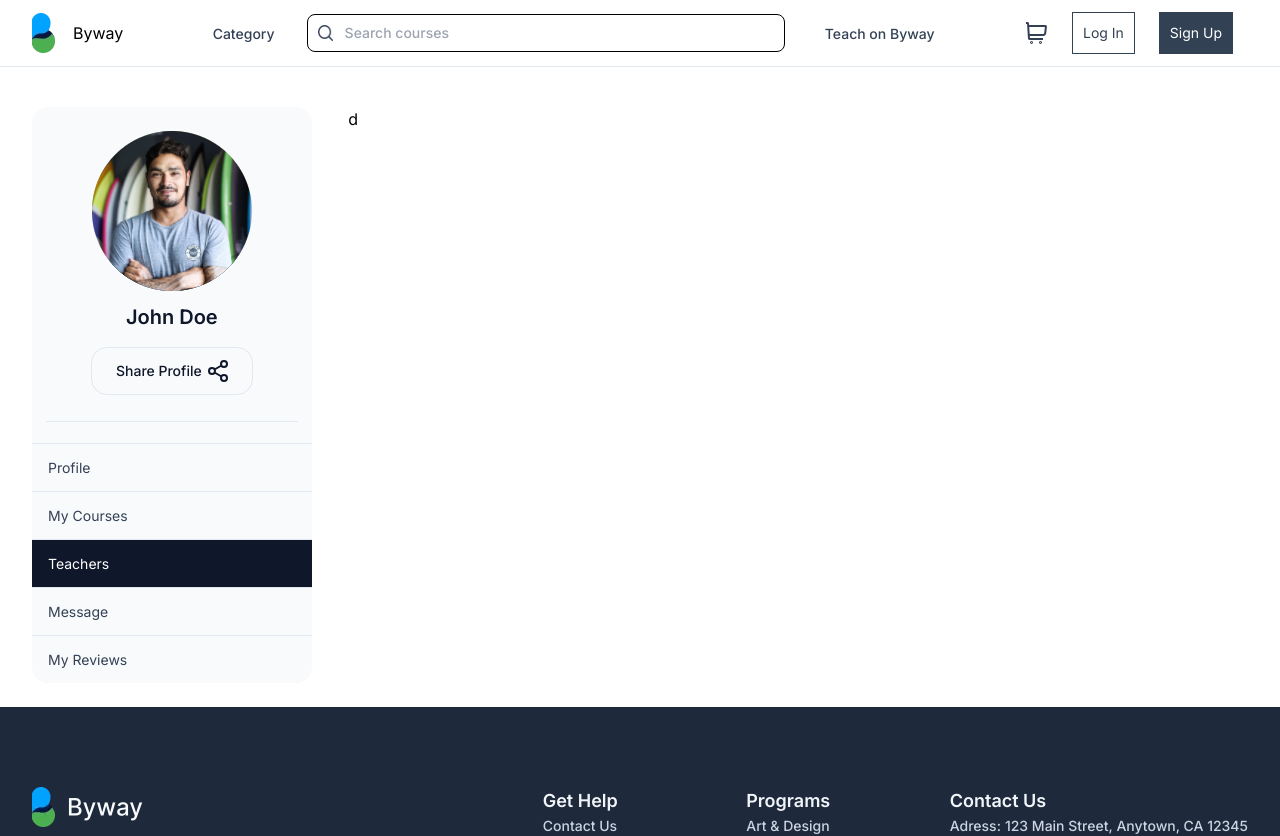
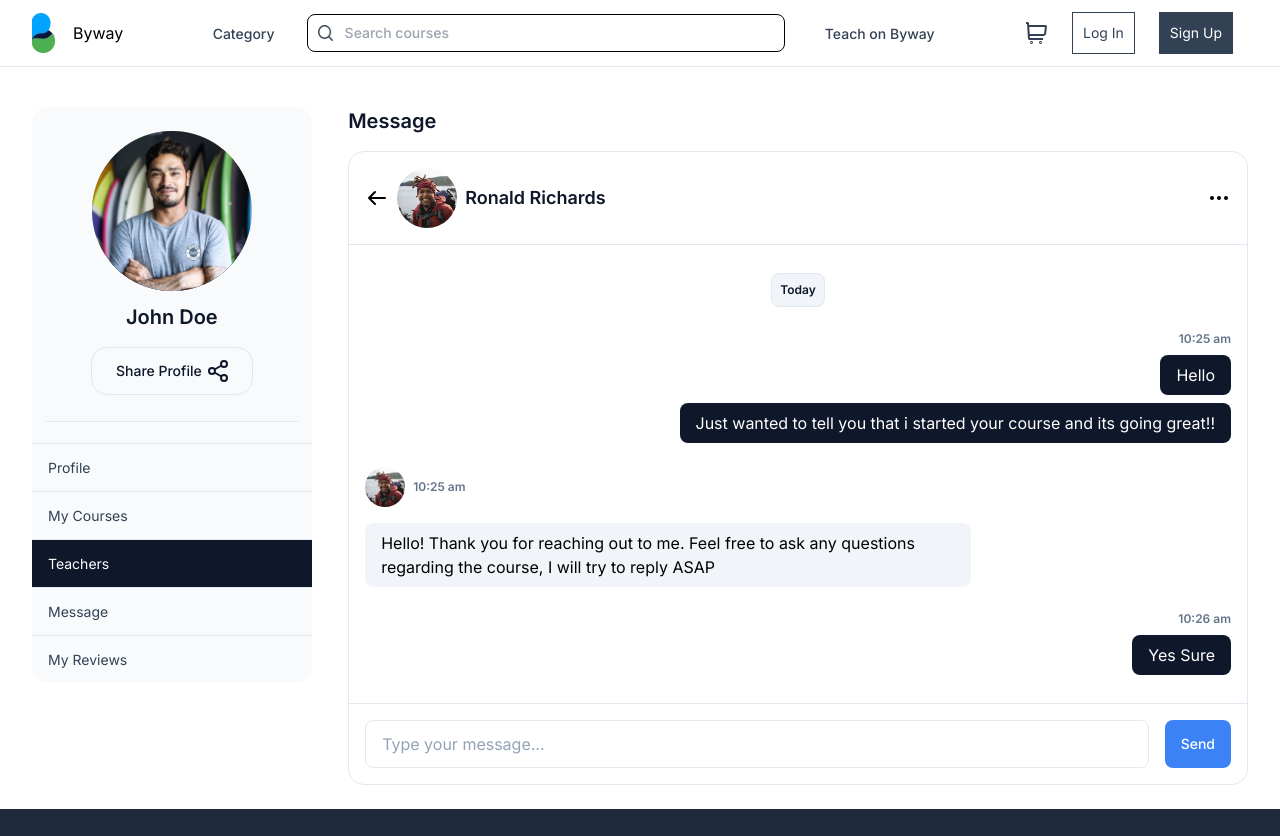
Before and after one commit to CodeFlamesk/Learning-Management-System, a React (Vite) app: page /myprofile/teachers in a window 1280 px wide. Shown: the top 836 px of the page. Built offline with nearby package versions, Linux system fonts and the light colour scheme.

Commit message:
teatcher-test

```diff
--- a/src/components/ProfilePage/ProfileLayot.jsx
+++ b/src/components/ProfilePage/ProfileLayot.jsx
@@ -17,7 +17,7 @@ const ProfileLayout = () => {
             <Header />
             <Container styles="pt-6 tb:pt-10">
 
-                <div className="flex flex-col tb:flex-row tb:justify-between gap-4 relative ">
+                <div className="flex flex-col tb:flex-row tb:justify-between gapx-4 relative ">
 
                     <ProfileTabs />
 
--- a/src/components/ProfilePage/Teachers.jsx
+++ b/src/components/ProfilePage/Teachers.jsx
@@ -1,6 +1,52 @@
+import Subheading from "@components/ui/Subheading";
+import AuthorRonaldImg from "../CoursesPageCard/img/author.webp";
+import Subtitle from "@components/ui/Subtitle";
+import ArrowIconBack from "./icon/ArrowIconBack";
+import DotsIcon from "./icon/DotsIcon";
+
 const Teachers = () => {
     return (
-        <>d</>
+
+        <div className="flex flex-col w-full pb-6">
+            <Subheading title="Message" />
+            <div className="flex flex-col  border border-grey-border py-4 rounded-2xl mt-4 ">
+                <div className="flex justify-between items-center gap-4 px-4 pb-4 ">
+                    <div className="flex gap-2 items-center">
+                        <ArrowIconBack />
+                        <img src={AuthorRonaldImg} alt="Ronald Richards" className="w-[60px] h-[60px] rounded-full" />
+                        <Subtitle title="Ronald Richards" />
+                    </div>
+                    <DotsIcon />
+                </div>
+                <div className="flex flex-col border-y border-grey-border py-7 px-4">
+                    <div className="mx-auto text-center p-2 border border-grey-border bg-grey-100 rounded-lg text-xs text-grey-900 font-semibold  max-w-max ">Today</div>
+                    <p className="chat-time  text-end mt-6">10:25 am</p>
+                    <p className="chat-my-message">Hello</p>
+                    <p className="chat-my-message"> Just wanted to tell you that i started your course and its going great!!</p>
+                    <div className="flex flex-col   pt-6">
+                        <div className="flex gap-2 items-center pb-2">
+                            <img src={AuthorRonaldImg} alt="Ronald Richards" className="w-10 h-10 rounded-full" />
+                            <p className="chat-time ">10:25 am</p>
+                        </div>
+                        <p className=" chat-teacher-message ">Hello! Thank you for reaching out to me. Feel free to ask any questions regarding the course, I will try to reply ASAP</p>
+                    </div>
+                    <p className="chat-time  text-end mt-6">10:26 am</p>
+                    <p className="chat-my-message">Yes Sure</p>
+                </div>
+                <form className="flex px-4 pt-4  gap-4">
+                    <label htmlFor="typeMessage" className="w-full">
+                        <input
+                            id="typeMessage"
+                            type="text"
+                            placeholder="Type your message..."
+                            className="input-message " />
+                    </label>
+
+                    <button type="submit" className=" py-[13] px-4 bg-blue rounded-lg text-sm text-white font-medium">Send</button>
+                </form>
+            </div>
+        </div>
+
     );
 };
 export default Teachers;
--- /dev/null
+++ b/src/components/ProfilePage/icon/ArrowIconBack.jsx
@@ -0,0 +1,17 @@
+const ArrowIconBack = () => {
+	return (
+		<svg width="24.000000" height="24.000000" viewBox="0 0 24 24" fill="none" xmlns="http://www.w3.org/2000/svg" xmlns:xlink="http://www.w3.org/1999/xlink">
+			<defs>
+				<clipPath id="clip997_7224">
+					<rect id="icon/arrow-narrow-left" width="24.000000" height="24.000000" fill="white" fill-opacity="0" />
+				</clipPath>
+			</defs>
+			<rect id="icon/arrow-narrow-left" width="24.000000" height="24.000000" fill="#FFFFFF" fill-opacity="0" />
+			<g clip-path="url(#clip997_7224)">
+				<path id="Icon" d="M20 12L4 12M10 18L4 12L10 6" stroke="#000000" stroke-opacity="1.000000" stroke-width="2.000000" stroke-linejoin="round" stroke-linecap="round" />
+			</g>
+		</svg>
+	);
+};
+
+export default ArrowIconBack;
--- /dev/null
+++ b/src/components/ProfilePage/icon/DotsIcon.jsx
@@ -0,0 +1,16 @@
+const DotsIcon = () => {
+	return (
+		<svg width="24.000000" height="24.000000" viewBox="0 0 24 24" fill="none" xmlns="http://www.w3.org/2000/svg" xmlns:xlink="http://www.w3.org/1999/xlink">
+			<defs>
+				<clipPath id="clip997_7183">
+					<rect id="icon/horizontal-dots" width="24.000000" height="24.000000" fill="white" fill-opacity="0" />
+				</clipPath>
+			</defs>
+			<rect id="icon/horizontal-dots" width="24.000000" height="24.000000" fill="#FFFFFF" fill-opacity="0" />
+			<g clip-path="url(#clip997_7183)">
+				<path id="Icon" d="M12 13C11.44 13 11 12.55 11 12C11 11.44 11.44 11 12 11C12.55 11 13 11.44 13 12C13 12.55 12.55 13 12 13ZM19 13C18.44 13 18 12.55 18 12C18 11.44 18.44 11 19 11C19.55 11 20 11.44 20 12C20 12.55 19.55 13 19 13ZM5 13C4.44 13 4 12.55 4 12C4 11.44 4.44 11 5 11C5.55 11 6 11.44 6 12C6 12.55 5.55 13 5 13Z" stroke="#000000" stroke-opacity="1.000000" stroke-width="2.000000" stroke-linejoin="round" />
+			</g>
+		</svg>
+	);
+};
+export default DotsIcon;
--- a/src/index.css
+++ b/src/index.css
@@ -116,6 +116,10 @@
   @apply mt-1 p-2 ft:p-4 text-primary-500 focus:border-blue focus:outline-none placeholder:text-bts-grey text-base leading-relaxed font-normal rounded-lg border border-grey-border border-solid h-10 md:h-58 w-full;
 }
 
+.input-message {
+  @apply p-2 ft:p-4 text-primary-500 focus:border-blue focus:outline-none placeholder:text-bts-grey text-base leading-relaxed font-normal rounded-lg border border-grey-border border-solid h-10 md:h-12 w-full;
+}
+
 .inputs-checkout {
   @apply mt-1 p-2 mt-2 ft:p-4 text-primary-500 focus:border-blue focus:outline-none placeholder:text-bts-grey text-base leading-relaxed font-normal rounded-lg border border-grey-border border-solid h-10 md:h-58 w-full;
 }
@@ -192,17 +196,19 @@
   @apply box-border flex h-16 items-center justify-center border-2 border-blue-600 w-[60px] h-[60px] rounded-full mt-4;
 }
 
+.chat-time {
+  @apply text-xs font-semibold text-grey-text-light;
+}
 
-.swiper-pagination {
-  position: absolute;
-  top: 0;
-  left: 0;
-  right: 0;
-  height: 4px;
-  background-color: #ddd;
-  border-radius: 2px;
-  overflow: hidden;
+.chat-my-message {
+  @apply flex mt-2 py-2 px-4 text-white text-base font-normal rounded-lg bg-grey-900 ml-auto max-w-max w-[90%] sm:w-[80%] tb:w-[70%];
 }
+
+.chat-teacher-message {
+  @apply mt-2 py-2 px-4 text-black text-base font-normal rounded-lg bg-grey-100 max-w-max w-[90%] sm:w-[80%] tb:w-[70%];
+
+}
+
 
 .swiper-pagination-progressbar {
   position: absolute;
@@ -211,5 +217,5 @@
   height: 100%;
   background-color: #ddd;
   width: 0%;
-  transition: width 0.3s;
+  transition: 0.3s;
 }
--- a/tailwind.config.js
+++ b/tailwind.config.js
@@ -82,7 +82,7 @@ module.exports = {
       "yellow": "#FEC84B",
       "sl-blue": "#7FA3D6",
       "blue-600": "#1479FF",
-
+      "grey-text-light": "#64748B",
       "text-dark": "#020617",
       "white": "#FFFFFF",
       "grey-100": "#F1F5F9",
```
